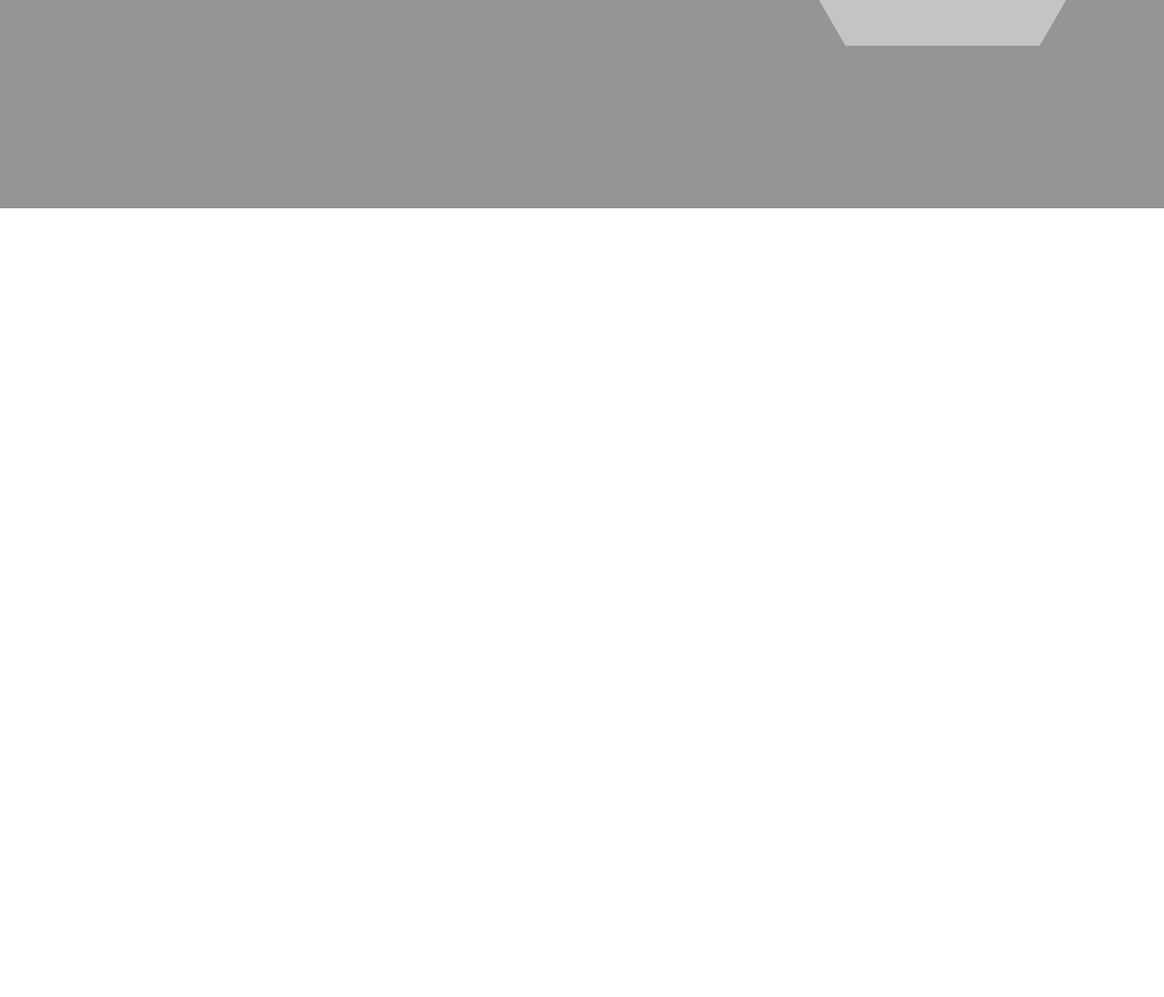
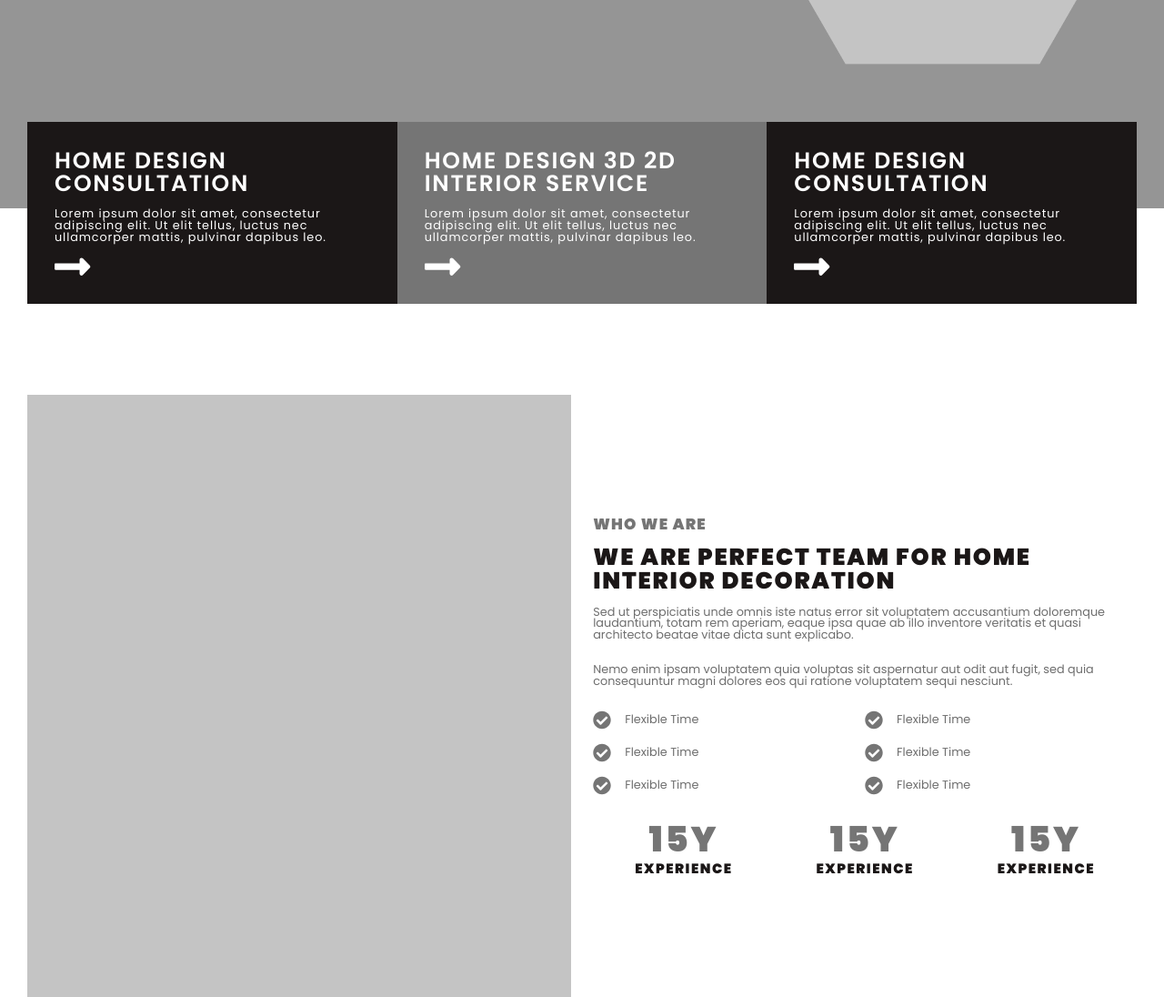
Before and after one commit to abdukarim02/-website-wireframe-, a plain HTML site: page index.html in a window 1280 px wide. Shown: the part 571-1667 px from the top of the page at 91% size. Before the commit the page ends 800 px from the top, so only its background shows below. Drawn offline with Linux system fonts and the light colour scheme.

Commit message:
2 блок сделона

```diff
--- /dev/null
+++ b/components/about.html
@@ -0,0 +1,81 @@
+<!DOCTYPE html>
+<html lang="en">
+<head>
+    <meta charset="UTF-8">
+    <meta name="viewport" content="width=device-width, initial-scale=1.0">
+    <link rel="stylesheet" href="css/style.css">
+    <title>Headet</title>
+</head>
+<body>
+    <section class="about">
+        <div class="about__content container">
+            <div class="about__content-bg">
+                <img src="/images/about.jpg" alt="">
+            </div>
+            <div class="about__content-info">
+                <h5 class="about__info-subtitle subtitle">WHO WE ARE</h5>
+                <h2 class="about__info-title title">WE ARE PERFECT TEAM FOR HOME INTERIOR DECORATION</h2>
+                <p class="about__info-text text">Sed ut perspiciatis unde omnis iste natus error sit voluptatem accusantium doloremque laudantium, totam rem aperiam, eaque ipsa quae ab illo inventore veritatis et quasi architecto beatae vitae dicta sunt explicabo.</p>
+                <p class="about__info-text text">Nemo enim ipsam voluptatem quia voluptas sit aspernatur aut odit aut fugit, sed quia consequuntur magni dolores eos qui ratione voluptatem sequi nesciunt.</p>
+                <div class="about__info-icon">
+                    <div class="about__lcon-list">
+                        <div class="about__list-block">
+                            <div class="about__black-logo">
+                                <img src="/images/about-logo.svg" alt="">
+                                <p class="about__black-name text">Flexible Time</p>
+                            </div>
+                        </div>
+                        <div class="about__list-block">
+                            <div class="about__black-logo">
+                                <img src="/images/about-logo.svg" alt="">
+                                <p class="about__black-name text">Flexible Time</p>
+                            </div>
+                        </div>
+                        <div class="about__list-block">
+                            <div class="about__black-logo">
+                                <img src="/images/about-logo.svg" alt="">
+                                <p class="about__black-name text">Flexible Time</p>
+                            </div>
+                        </div>
+                    </div>
+                    <div class="about__lcon-list">
+                        <div class="about__list-block">
+                            <div class="about__black-logo">
+                                <img src="/images/about-logo.svg" alt="">
+                                <p class="about__black-name text">Flexible Time</p>
+                            </div>
+                        </div>
+                        <div class="about__list-block">
+                            <div class="about__black-logo">
+                                <img src="/images/about-logo.svg" alt="">
+                                <p class="about__black-name text">Flexible Time</p>
+                            </div>
+                        </div>
+                        <div class="about__list-block">
+                            <div class="about__black-logo">
+                                <img src="/images/about-logo.svg" alt="">
+                                <p class="about__black-name text">Flexible Time</p>
+                            </div>
+                        </div>
+                    </div>
+                </div>
+                <div class="about__info-counter">
+                    <div class="about__counter-body">
+                        <span class="about__body-number">15Y</span>
+                        <p class="about__body-name">Experience</p>
+                    </div>
+                    <div class="about__counter-body">
+                        <span class="about__body-number">15Y</span>
+                        <p class="about__body-name">Experience</p>
+                    </div>
+                    <div class="about__counter-body">
+                        <span class="about__body-number">15Y</span>
+                        <p class="about__body-name">Experience</p>
+                    </div>
+                </div>
+            </div>
+        </div>
+    </section>
+<script src="js/header.js"></script>
+</body>
+</html>
--- a/components/header.html
+++ b/components/header.html
@@ -9,7 +9,7 @@
 <body>
     <header class="header">
         <div class="header__content container">
-            <a href="#" class="header__content-logo">
+            <a href="/index.html" class="header__content-logo">
                 <img src="images/logo.svg" alt="">
             </a>
             <ul class="header__content-menu">
--- /dev/null
+++ b/components/info-box.html
@@ -0,0 +1,37 @@
+<!DOCTYPE html>
+<html lang="en">
+<head>
+    <meta charset="UTF-8">
+    <meta name="viewport" content="width=device-width, initial-scale=1.0">
+    <link rel="stylesheet" href="css/style.css">
+    <title>Headet</title>
+</head>
+<body>
+    <section class="box">
+        <div class="box__content container">
+            <div class="box__content-flex black">
+                <h5 class="box__flex-name">HOME DESIGN CONSULTATION</h5>
+                <p class="box__flex-text text">Lorem ipsum dolor sit amet, consectetur adipiscing elit. Ut elit tellus, luctus nec ullamcorper mattis, pulvinar dapibus leo.</p>
+                <a href="#" class="box__flex-btn">
+                <img src="images/btn.svg" alt="">
+                </a>
+            </div>
+            <div class="box__content-flex">
+                <h5 class="box__flex-name">HOME DESIGN 3D 2D INTERIOR SERVICE</h5>
+                <p class="box__flex-text text">Lorem ipsum dolor sit amet, consectetur adipiscing elit. Ut elit tellus, luctus nec ullamcorper mattis, pulvinar dapibus leo.</p>
+                <a href="#" class="box__flex-btn">
+                <img src="images/btn.svg" alt="">
+                </a>
+            </div>
+            <div class="box__content-flex black">
+                <h5 class="box__flex-name">HOME DESIGN CONSULTATION</h5>
+                <p class="box__flex-text text">Lorem ipsum dolor sit amet, consectetur adipiscing elit. Ut elit tellus, luctus nec ullamcorper mattis, pulvinar dapibus leo.</p>
+                <a href="#" class="box__flex-btn">
+                <img src="images/btn.svg" alt="">
+                </a>
+            </div>
+        </div>
+    </section>
+<script src="js/header.js"></script>
+</body>
+</html>
--- a/css/style.scss
+++ b/css/style.scss
@@ -57,7 +57,7 @@ body {
 }
 .title {
     margin: 15px 0;
-    @include stylefontz( 900, clamp(40px, 3vw, 45px),  $secondary);
+    @include stylefontz( 900, clamp(25px, 2vw, 45px),  $secondary);
     letter-spacing: 0.07em;
     text-transform: uppercase;
 }
@@ -75,6 +75,10 @@ body {
         border-radius: 5px;
     }
 }
+.black {
+    background: $secondary !important;
+}
+/*--------------------*/
 .header {
     width: 100%;
     height: 123px;
@@ -100,7 +104,7 @@ body {
 		&__list-link {
             padding: 50px 17px;
             transition: all 0.3s ease-in;
-            @include stylefontz( 600, 15px, $white);
+            @include stylefontz( 600, clamp(10px, 1vw, 15px), $white);
             letter-spacing: 0.1em;
             text-transform: uppercase;
             &:hover {
@@ -132,6 +136,7 @@ body {
 		&__content-bg {
             width: 427px;
             height: 427px;
+            animation: moveBg 3s infinite linear alternate;
             img {
                 width: 100%;
                 height: 100%;
@@ -139,3 +144,93 @@ body {
             }
 		}
 }
+@keyframes moveBg {
+  0% {
+    transform: translateY(0);
+  }
+  100% {
+    transform: translateY(60px); /* Можешь изменить направление/силу */
+  }
+}
+.box-index {
+    margin-top: -195px !important;
+}
+.box {
+    margin-top: 100px;
+		&__content {
+            @include stylcenter( flex, center, space-between);
+		}
+		&__content-flex {
+            padding: 30px;
+            background: $primary;
+            cursor: pointer;
+		}
+		&__flex-name {
+            @include stylefontz( 600, clamp(15px, 2vw,  25px),  $white);
+            letter-spacing: 0.07em;
+            text-transform: uppercase;
+		}
+		&__flex-text {
+            padding: 15px 0;
+            letter-spacing: 0.07em;
+            color: $white;
+		}
+		&__flex-btn {
+		}
+}
+.about {
+    margin-top: 100px;
+		&__content {
+            @include stylcenter( flex, center, space-between);
+		}
+		&__content-bg {
+            width: 49%;
+            height: 100%;
+            img {
+                width: 100%;
+                height: 100%;
+                object-fit: contain;
+            }
+		}
+		&__content-info {
+            width: 49%;
+            height: 100%;
+		}
+		&__info-text {
+            margin-bottom: 25px;
+		}
+		&__info-icon {
+            margin-top: 5px;
+            @include stylcenter( flex, center, space-between);
+		}
+		&__lcon-list {
+            width: 50%;
+		}
+		&__black-logo {
+            @include stylcenter( flex, center, unset);
+            margin-bottom: 15px;
+            gap: 15px;
+		}
+		&__info-counter {
+            margin-top: 15px;
+            @include stylcenter( flex, center, space-around);
+		}
+        &__counter-body {
+            width: 30%;
+        }
+		&__body-number {
+            display: block;
+            width: 100%;
+            @include stylefontz( 900, clamp(30px, 3vw, 45px),  $primary);
+            letter-spacing: 0.07em;
+            text-transform: uppercase;
+            text-align: center;
+            margin-bottom: 5px;
+		}
+		&__body-name {
+             @include stylefontz( 900, 15px,   $secondary);
+            letter-spacing: 0.1em;
+            text-transform: uppercase;
+            text-align: center;
+		}
+}
--- a/index.html
+++ b/index.html
@@ -24,14 +24,8 @@
         </div>
       </section>
   </section>
-  <div class="box">
-    <div class="box__content container">
-      <div class="box__content-flex">
-
-      </div>
-    </div>
-  </div>
-
+  <div data-include="components/info-box.html" class="box-index" ></div>
+  <div data-include="components/about.html"></div>
   <!-- Вставка footer (если есть) -->
   <script src="js/app.js"></script>
 </body>
--- a/js/app.js
+++ b/js/app.js
@@ -20,4 +20,17 @@ function includeHTML() {
     }
   });
 }
+
 document.addEventListener("DOMContentLoaded", includeHTML);
+ const bg = document.querySelector('.main__content-bg');
+  let direction = 1;
+  let pos = 0;
+
+  function animateBg() {
+    pos += 0.3 * direction;
+    if (pos > 20 || pos < 0) direction *= -1;
+    bg.style.transform = `translateY(${pos}px)`;
+    requestAnimationFrame(animateBg);
+  }
+
+  animateBg();
```
Also changed, not shown: css/style.css, images/about-logo.svg (added), images/about.jpg (added), images/btn.svg (added), 1 other file.
